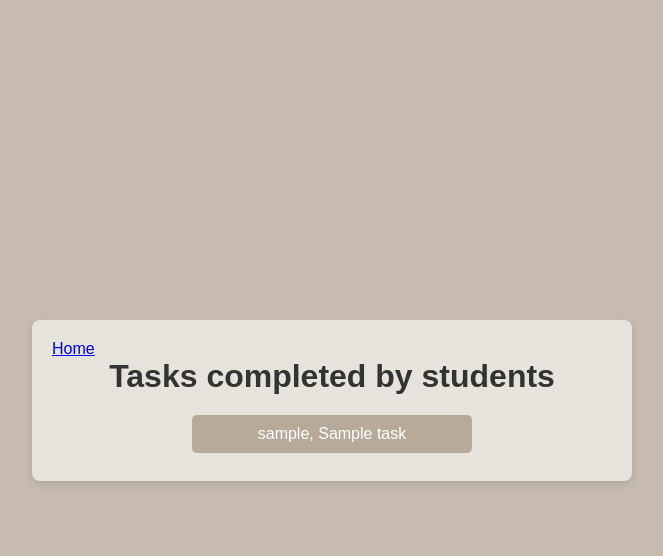
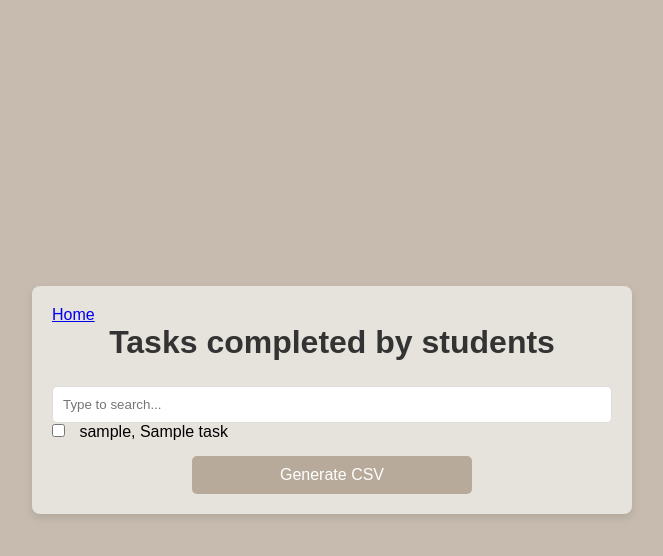
Before and after one commit to muhammad-guluzade/Latte, a Flask app: page /save_csv in a window 1280 px wide. Shown: the top 556 px of the page, without its empty margins (308-971 px from the left). Run offline with Flask 3, Linux system fonts and the light colour scheme; the visitor is signed in with stand-in values (Sample User, id 1); tables that the repository leaves empty hold one stand-in row (values such as "Sample post").

Commit message:
Add files via upload

```diff
--- a/templates/website_pages/save_csv.html
+++ b/templates/website_pages/save_csv.html
@@ -13,14 +13,25 @@
     </style>
 </head>
 <body>
-    <div class="form-container">
+    <form class="form-container" action="/save_specific_csv" method="post">
         {% include "./website_pages/navbar.html" %}
         <h1>Tasks completed by students</h1>
-        <div id="taskSetSelect" class="dashboard-links">
-            {% for item in tasks_names_and_students %}
-                <a class="task" href="/save_csv/{{ item[1] }}/{{ item[0] }}">{{ item[1] }}, {{ item[2] }}</a>
-            {% endfor %}
+        <div id="groupReportSection" class="">
+            <input type="text" id="groupStudentSearch" placeholder="Type to search..."
+                oninput="filterStudents('groupStudentList', 'groupStudentSearch')">
+            <div id="groupStudentList">
+                {% for item in tasks_names_and_students %}
+                    <div class="input-group">
+                        <input type="checkbox" id="{{ item[0] }}_{{ item[1] }}" name="{{ item[0] }}_{{ item[1] }}" value="{{ item[0] }}_{{ item[1] }}">
+                        <label for="{{ item[0] }}_{{ item[1] }}">{{ item[1] }}, {{ item[2] }}</label>
+                    </div>
+                {% endfor %}
+            </div>
         </div>
-    </div>
+
+        <button class="btn" type="submit">Generate CSV</button>
+    </form>
+
+    <script src="../../static/js/script.js"></script>
 </body>
 </html>
```
Also changed, not shown: templates/website_pages/save_specific_csv.html (added, +39 -0 lines), templates/website_pages/task_sets_task.html (+2 -6 lines).
